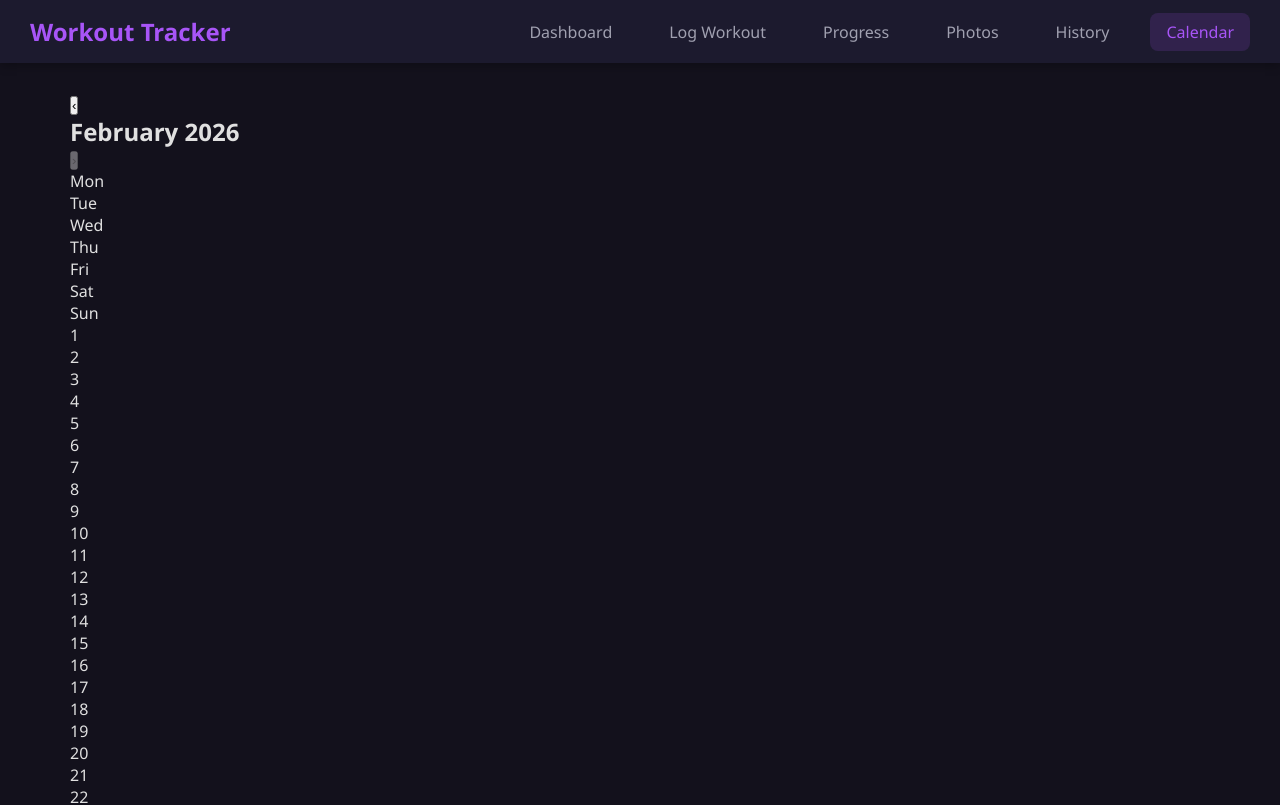
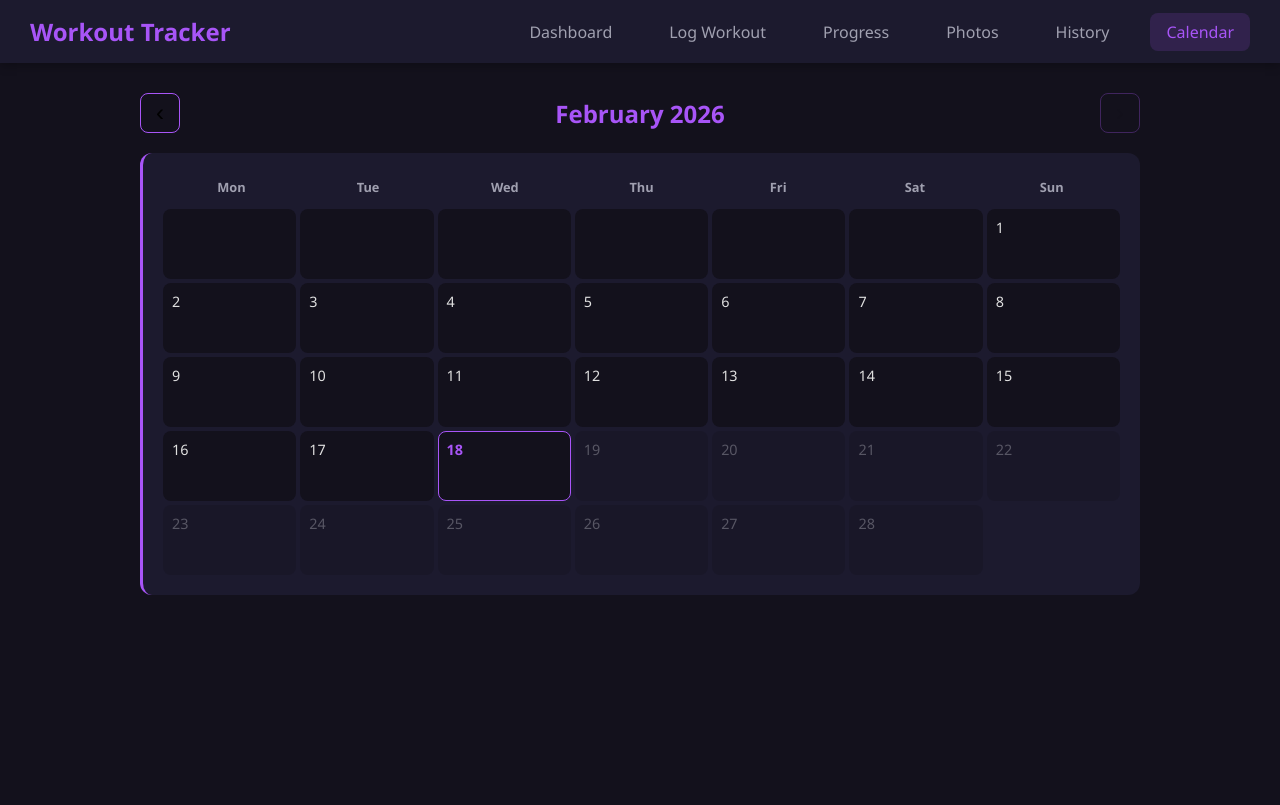
Before and after one commit to McKwakkle/workout-tracker, a React (Create React App) app: page /calendar in a window 1280 px wide. Shown: the top 805 px of the page. Built offline with nearby package versions, Linux system fonts and the light colour scheme.

Commit message:
Add styles for Calendar page layout and functionality. Why am I coding at 2am?

```diff
--- a/src/App.css
+++ b/src/App.css
@@ -1003,3 +1003,288 @@ empty-state strong {
 .btn-delete-photo:hover {
   background-color: #ef4444;
 }
+
+/*Calendar Page*/
+
+.calendar-page {
+  max-width: 1000px;
+  margin: 0 auto;
+}
+
+.calendar-header {
+  display: flex;
+  align-items: center;
+  justify-content: space-between;
+  margin-bottom: 20px;
+}
+
+.cal-month-title {
+  color: #a855f7;
+  font-size: 1.5rem;
+}
+
+.cal-nav-btn {
+  background: none;
+  border: 1px solid #a855f7;
+  font-size: 1.5rem;
+  width: 40px;
+  height: 40px;
+  border-radius: 8px;
+  cursor: pointer;
+  transition: all 0.3s ease;
+  display: flex;
+  align-items: center;
+  justify-content: center;
+}
+
+.cal-nav-btn:hover:not(:disabled) {
+  background-color: rgba(168, 85, 247, 0.15);
+  border-color: #a855f7;
+}
+
+.cal-nav-btn:disabled {
+  opacity: 0.3;
+  cursor: not-allowed;
+}
+
+.calendar-grid-wrapper {
+  background-color: #1c1a2e;
+  border-radius: 12px;
+  padding: 20px;
+  border-left: 3px solid #a855f7;
+  margin-bottom: 25px;
+}
+
+.calendar-day-labels {
+  display: grid;
+  grid-template-columns: repeat(7, 1fr);
+  margin-bottom: 8px;
+}
+
+.cal-day-label {
+  text-align: center;
+  color: #a0a0b0;
+  font-size: 0.8rem;
+  font-weight: 600;
+  padding: 5px 0;
+}
+
+.calendar-grid {
+  display: grid;
+  grid-template-columns: repeat(7, 1fr);
+  gap: 4px;
+}
+
+.cal-cell {
+  min-height: 70px;
+  border-radius: 8px;
+  padding: 8px;
+  position: relative;
+  cursor: pointer;
+  border: 1px solid transparent;
+  transition: all 0.2s ease;
+  display: flex;
+  flex-direction: column;
+  align-items: flex-start;
+  background-color: #13111c;
+}
+
+.cal-cell-empty {
+  background: none;
+  cursor: default;
+  border: none;
+}
+
+.cal-cell.future {
+  opacity: 0.3;
+  cursor: default;
+}
+
+.cal-call:not(.empty):not(.future):hover {
+  border-color: #2d2b42;
+  background-color: #1c1a2e;
+}
+
+.cal-cell.has-workout {
+  border-color: rgba(168, 85, 247, 0.3);
+}
+
+.cal-cell.has-workout:hover {
+  border-color: #a855f7;
+}
+
+.cal-cell.today {
+  border-color: #a855f7;
+}
+
+.cal-cell.selected {
+  background-color: rgba(168, 85, 247, 0.15);
+  border-color: #a855f7;
+}
+
+.cal-day-number {
+  font-size: 0.9rem;
+  color: #e0e0e0;
+  font-weight: 500;
+}
+
+.cal-cell.today .cal-day-number {
+  color: #a855f7;
+  font-weight: 700;
+}
+
+.cal-workout-dot {
+  display: block;
+  width: 6px;
+  height: 6px;
+  background-color: #a855f7;
+  border-radius: 50%;
+  margin-top: 4px;
+}
+
+.cal-photo-icon {
+  position: absolute;
+  bottom: 6px;
+  right: 6px;
+  font-size: 0.75rem;
+  opacity: 0.7;
+}
+
+.cal-detail-panel {
+  background-color: #1c1a2e;
+  border-radius: 12px;
+  padding: 25px;
+  border-left: 3px solid #a855f7;
+  animation: slideDown 2s ease;
+}
+
+@keyframes slideDown {
+  from {
+    opacity: 0;
+    transform: translateY(-8px);
+  }
+  to {
+    opacity: 1;
+    transform: translateY(0);
+  }
+}
+
+.cal-detail-header {
+  margin-bottom: 15px;
+}
+
+.cal-detail-header h3 {
+  color: #e0e0e0;
+  font-size: 1.2rem;
+  margin-bottom: 4px;
+}
+
+.cal-detail-date {
+  color: #e0e0e0;
+  font-size: 0.85rem;
+}
+
+.cal-detail-notes {
+  color: #a0a0b0;
+  font-style: italic;
+  font-size: 0.9rem;
+  margin-bottom: 20px;
+  padding-bottom: 15px;
+  border-bottom: 1px solid #2d2b42;
+}
+
+.cal-detail-body {
+  display: flex;
+  gap: 25px;
+  align-items: flex-start;
+}
+
+.cal-detail-photo-col {
+  flex: 0 0 220px;
+}
+
+.cal-detail-photo {
+  width: 100%;
+  border-radius: 8px;
+  object-fit: cover;
+  aspect-ratio: 3/4;
+}
+
+.cal-detail-photo-tags {
+  color: #a855f7;
+  font-size: 0.8rem;
+  margin-top: 6px;
+}
+
+.cal-detail-no-photo {
+  width: 100%;
+  aspect-ratio: 3/4;
+  background-color: #13111c;
+  border: 2px dashed #2d2b42;
+  border-radius: 8px;
+  display: flex;
+  flex-direction: column;
+  align-items: center;
+  justify-content: center;
+  cursor: pointer;
+  transition: border-color 0.3s ease;
+  text-align: center;
+  padding: 15px;
+  gap: 8px;
+}
+
+.cal-detail-no-photo:hover {
+  border-color: #a855f7;
+}
+
+.cal-no-photo-icon {
+  font-size: 1.8rem;
+}
+
+.cal-detail-no-photo p {
+  color: #a0a0b0;
+  font-size: 0.85rem;
+  margin: 0;
+}
+
+.cal-detail-no-photo .cal-no-photo-cta {
+  color: #a855f7;
+  font-size: 0.8rem;
+}
+
+.cal-detail-exercise-col {
+  flex: 1;
+}
+
+.cal-exercise {
+  margin-bottom: 18px;
+}
+
+.cal.exercise-name {
+  color: #c084fc;
+  font-size: 1rem;
+  margin-bottom: 8px;
+}
+
+.cal-set-row {
+  display: flex;
+  gap: 15px;
+  padding: 4px 0;
+  font-size: 0.9rem;
+  border-bottom: 1px solid rgba(45, 43, 66, 0.5);
+}
+
+.cal-set-number {
+  color: #a855f7;
+  font-weight: 600;
+  min-width: 50px;
+}
+
+.cal-set-info {
+  color: #e0e0e0;
+}
+
+.cal-no-exercises {
+  color: #a0a0b0;
+  font-style: italic;
+}
```
